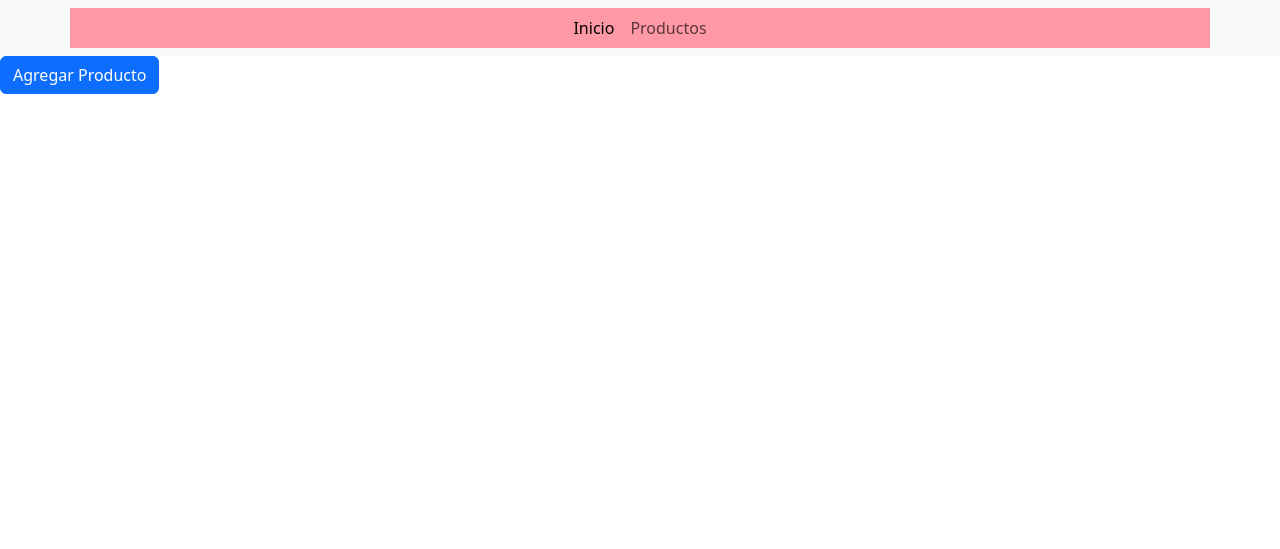
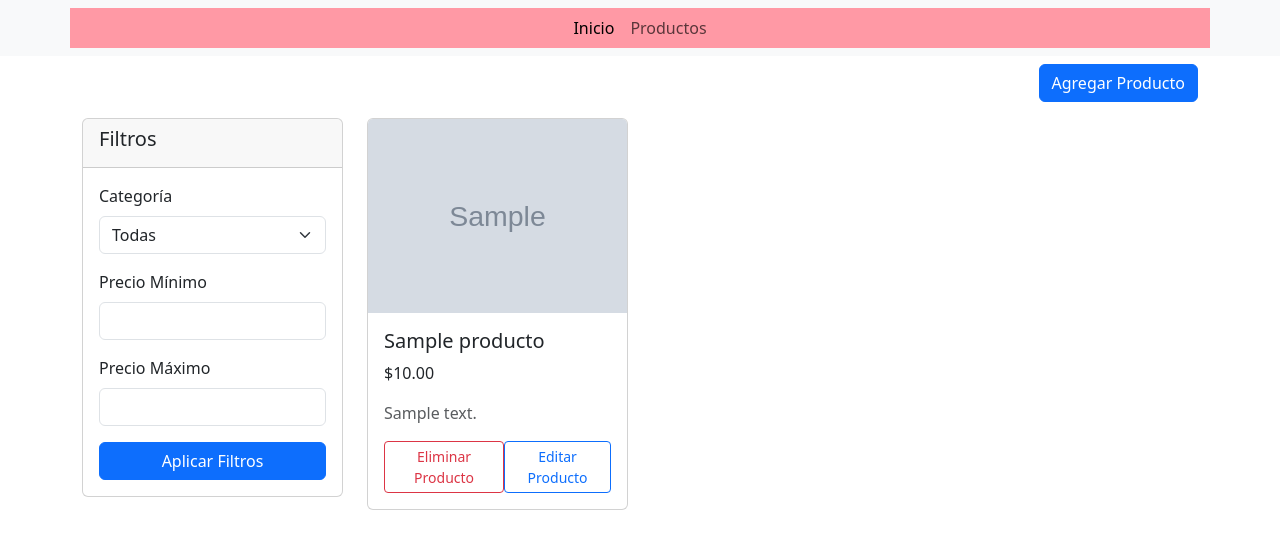
Before and after one commit to BryanSSoto/ProyectoP, a Django app: page /productos/ in a window 1280 px wide. Shown: the top 549 px of the page. Run offline with Django 5.2, Linux system fonts and the light colour scheme; a user stored in the database is signed in; tables that the repository leaves empty hold one stand-in row (values such as "Sample post"); grey boxes marked "Sample" are stand-in pictures.

Commit message:
agregar cambios

```diff
--- a/ProyectoP_django/settings.py
+++ b/ProyectoP_django/settings.py
@@ -124,6 +124,8 @@
 
 USE_TZ = True
 
+MEDIA_URL = '/media/'
+MEDIA_ROOT = os.path.join(BASE_DIR, 'media')
 
 # Static files (CSS, JavaScript, Images)
 # https://docs.djangoproject.com/en/5.1/howto/static-files/
--- a/ProyectoP_django/urls.py
+++ b/ProyectoP_django/urls.py
@@ -21,7 +21,7 @@
 from django.conf.urls.static import static
 from django.conf import settings
 from app_1.functions.dashboard import dashboard
-from app_1.functions.productos import productos
+from app_1.functions.productos import *
 urlpatterns = [
     path('admin/', admin.site.urls),
     path('', RedirectView.as_view(url='/login/', permanent=False), name='home'),
@@ -29,5 +29,9 @@
     path('logout/', LogoutView.as_view(),name='cerrar_sesion'),
     path('dashboard/', dashboard,name='dashboard'),
     path('productos/', productos,name='productos'),
+    path('productos/desactivar_producto/<id_producto>', desactivar_producto,name='desactivar_producto'),
+    path('productos/editar_producto/<id_producto>', editar_producto,name='editar_producto'),
     # path('productos/agregar_producto', agregar_producto,name='agregar_producto'),
-] + static(settings.STATIC_URL, document_root=settings.STATIC_ROOT)
+]
+urlpatterns += static(settings.STATIC_URL, document_root=settings.STATIC_ROOT)
+urlpatterns += static(settings.MEDIA_URL, document_root=settings.MEDIA_ROOT)
--- a/app_1/functions/dashboard.py
+++ b/app_1/functions/dashboard.py
@@ -1,7 +1,9 @@
 from django.contrib.auth.decorators import login_required
 from django.shortcuts import render
+from app_1.models import *
 
 @login_required
 def dashboard (request):
-    print('dashboard')
-    return render(request,'dashboard.html')
+    contexto = {}
+    contexto['famosos'] = Productos.objects.all()
+    return render(request,'dashboard.html',contexto)
--- a/app_1/functions/productos.py
+++ b/app_1/functions/productos.py
@@ -1,23 +1,44 @@
 from django.contrib.auth.decorators import login_required
 from django.shortcuts import render, redirect
 from app_1.forms import ProductoForm
-
-
+from app_1.models import *
+from django.http import JsonResponse,HttpResponse
+from django.contrib import messages
 @login_required
 def productos(request):
     contexto = {}
     contexto['form_producto'] = ProductoForm()
+    contexto['productos'] = Productos.objects.filter(activo=True)
+
 
     if request.POST:
-        form = ProductoForm(request.POST)
+        form = ProductoForm(request.POST,request.FILES)
         if form.is_valid():
-            form.save()
+            producto = form.save(commit=False)
+            producto.usuario = request.user
+            producto.save()
         else:
             print('form no valido')
             for field, error_list in form.errors.items():
                 print(field,'¡¡¡¡',error_list)
     return render(request,'productos/productos.html',contexto)
 
+def desactivar_producto(request,id_producto):
+    try:
+        producto = Productos.objects.get(id=id_producto)
+        producto.activo = False
+        producto.save()
+        messages.success(request, 'Producto desactivado correctamente.')
+        return redirect('productos')
+    except Productos.DoesNotExist:
+        return JsonResponse({"success": False, "message": "Producto no encontrado"})
+
+def editar_producto(request,id_producto):
+    print('editar producto')
+    producto = Productos.objects.get(id=id_producto)
+    print(producto)
+    form_producto = ProductoForm(instance=producto)
+    return render(request,'productos/modal_agregar_producto.html',{'form_producto':form_producto})
 # def agregar_producto(request):
 #     print('ENTRO AGREGAR PRODUCTO')
 #     if request.method == 'POST':
--- a/app_1/models.py
+++ b/app_1/models.py
@@ -30,7 +30,7 @@
     nombre = models.CharField(max_length=50)
     descripcion = models.CharField(max_length=100,null=True,blank=True)
     categoria = models.ForeignKey(Categorias,on_delete=models.CASCADE,related_name='productos')
-    precio = models.PositiveIntegerField()
+    precio = models.DecimalField(max_digits=10, decimal_places=2)
     estado = models.IntegerField(choices=Estado.choices,default=Estado.NUEVO)
     imagen = models.ImageField(upload_to='productos_imagenes/')
 
@@ -38,4 +38,4 @@
         verbose_name = 'Producto'
         verbose_name_plural = 'Productos'
     def __str__(self):
-        return ('%s, %s, %s' % self.nombre,self.categoria,self.estado)
+        return ('%s, %s, %s' % (self.nombre,self.categoria,self.estado))
--- a/app_1/templates/productos/modal_agregar_producto.html
+++ b/app_1/templates/productos/modal_agregar_producto.html
@@ -6,7 +6,7 @@
         <button type="button" class="btn-close" data-bs-dismiss="modal" aria-label="Close"></button>
       </div>
       <div class="modal-body">
-        <form method="post">
+        <form method="post" enctype="multipart/form-data" >
           {% csrf_token %}
           <div class="mb-3">
               <label for="nombre" class="form-label">Nombre del Producto</label>
@@ -32,12 +32,11 @@
             <label for="imagen" class="form-label">Imagen</label>
             {{ form_producto.imagen }}
         </div>
-          <button type="submit" class="btn btn-primary">Agregar Producto</button>
       </form>
       </div>
       <div class="modal-footer">
         <button type="button" class="btn btn-secondary" data-bs-dismiss="modal">Cerrar</button>
-        <button type="button" class="btn btn-primary">Guardar</button>
+        <button type="submit" class="btn btn-primary">Guardar</button>
       </div>
     </div>
   </div>
--- a/app_1/templates/productos/productos.html
+++ b/app_1/templates/productos/productos.html
@@ -3,13 +3,83 @@
 
 <html>
     <body>
-        <button type="button" class="btn btn-primary" data-bs-toggle="modal" data-bs-target="#agregarProductoModal" >
-            Agregar Producto
-        </button>
+        <div class="container mt-2">
+            <div class="d-flex justify-content-end mb-3">
+                <button type="button" class="btn btn-primary" data-bs-toggle="modal" data-bs-target="#agregarProductoModal">
+                    Agregar Producto
+                </button>
+            </div>
+            <div class="row">
+                <!-- Columna izquierda: Filtros -->
+                <div class="col-md-3">
+                    <div class="card">
+                        <div class="card-header">
+                            <h5>Filtros</h5>
+                        </div>
+                        <div class="card-body">
+                            <!-- Filtros -->
+                            <form method="GET" action=".">
+                                <div class="mb-3">
+                                    <label for="categoria" class="form-label">Categoría</label>
+                                    <select class="form-select" id="categoria" name="categoria">
+                                        <option value="">Todas</option>
+                                        {% for categoria in categorias %}
+                                        <option value="{{ categoria.id }}">{{ categoria.nombre }}</option>
+                                        {% endfor %}
+                                    </select>
+                                </div>
+                                <div class="mb-3">
+                                    <label for="precioMin" class="form-label">Precio Mínimo</label>
+                                    <input type="number" class="form-control" id="precioMin" name="precio_min">
+                                </div>
+                                <div class="mb-3">
+                                    <label for="precioMax" class="form-label">Precio Máximo</label>
+                                    <input type="number" class="form-control" id="precioMax" name="precio_max">
+                                </div>
+                                <button type="submit" class="btn btn-primary w-100">Aplicar Filtros</button>
+                            </form>
+                        </div>
+                    </div>
+                </div>
+
+                <!-- Columna derecha: Productos -->
+                <div class="col-md-9">
+                    <div class="row">
+                        {% for producto in productos %}
+                        <div class="col-md-4" >
+                            <div class="card mb-4" >
+                                <img src="{{ producto.imagen.url }}" class="card-img-top " alt="{{ producto.nombre }}" style="max-width: 100%;">
+                                <div class="card-body">
+                                    <h5 class="card-title">{{ producto.nombre }}</h5>
+                                    <p class="card-text">${{ producto.precio }}</p>
+                                    <p class="card-text text-muted">{{ producto.descripcion }}</p>
+                                    <div class="d-flex justify-content-between align-items-center" >
+                                        <a href="{% url 'desactivar_producto' producto.id %}" class="btn btn-outline-danger btn-sm" onclick="return confirm('¿Estás seguro de que quieres eliminar este producto?');" >Eliminar Producto</a>
+                                        <a id="{{producto.id}}" url="{% url 'editar_producto' producto.id %}" class="btn btn-outline-primary btn-sm editar-btn">Editar Producto</a>
+                                    </div>
+                                </div>
+                            </div>
+                        </div>
+                        {% empty %}
+                        <p>No hay productos disponibles.</p>
+                        {% endfor %}
+                    </div>
+                </div>
+            </div>
+        </div>
+        </div>
     </body>
-  </html>
+</html>
 
 <script>
 
+    $(document).ready(function () {
+        $(document).on('click', '.editar-btn', function (event) {
+            event.preventDefault();
+            const url = $(this).attr('url');
+            console.log(url);
 
+
+        });
+    });
 </script>
```
Also changed, not shown: app_1/templates/dashboard.html (+23 -24 lines), app_1/templates/toast.html (added, +10 -0 lines), app_1/migrations/0007_alter_productos_precio.py (added), media/productos_imagenes/51vr4MztL._AC_SL1000_.jpg (added), media/productos_imagenes/51vr4MztL._AC_SL1000__ZqyqhjA.jpg (added), media/productos_imagenes/71mmgHZ-gL._AC_SL1500_.jpg (added), media/productos_imagenes/gatoprincipal.jpg (added), media/productos_imagenes/sg-11134201-7rd6r-lx2fgcsicngq8a.jpg (added), media/productos_imagenes/sg-11134201-7rd6r-lx2fgcsicngq8a_qO9akUd.jpg (added).
